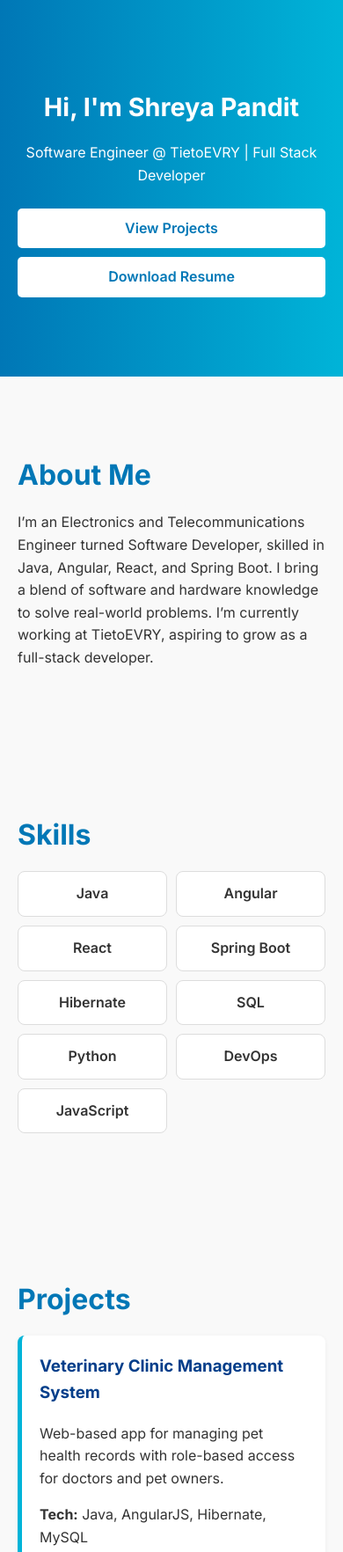
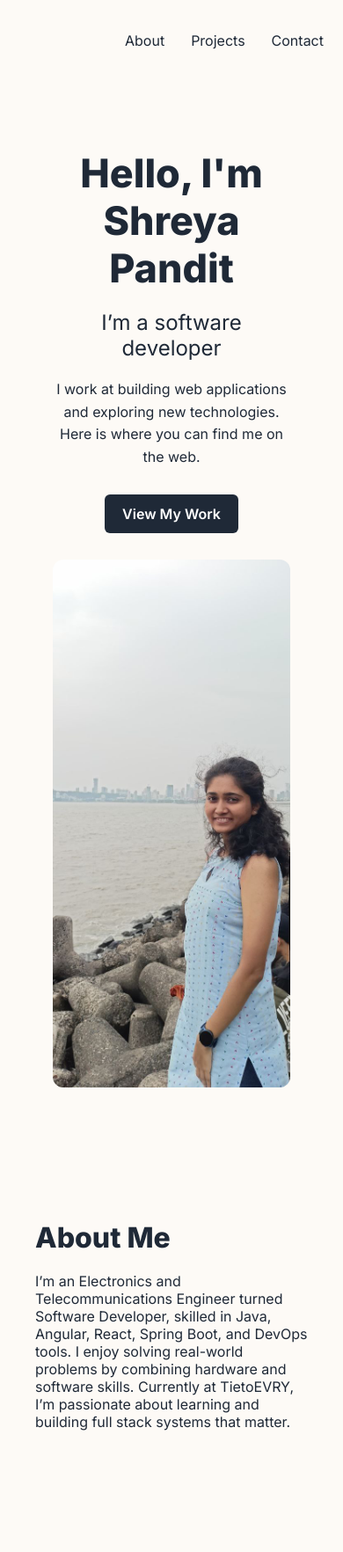
Before and after one commit to sap14/sap14.github.io, a plain HTML site: page index.html in a window 390 px wide. Shown: the top 1764 px of the page at 88% size. Drawn offline with Linux system fonts and the light colour scheme.

Commit message:
Added a few enhancements

```diff
--- a/index.html
+++ b/index.html
@@ -4,87 +4,69 @@
   <meta charset="UTF-8">
   <meta name="viewport" content="width=device-width, initial-scale=1.0">
   <title>Shreya Pandit | Portfolio</title>
+  <link href="https://fonts.googleapis.com/css2?family=Inter:wght@400;600;800&display=swap" rel="stylesheet">
   <link rel="stylesheet" href="style.css">
-  <link href="https://fonts.googleapis.com/css2?family=Inter:wght@400;600;700&display=swap" rel="stylesheet">
 </head>
 <body>
+  <nav class="navbar">
+    <ul>
+      <li><a href="#about">About</a></li>
+      <li><a href="#projects">Projects</a></li>
+      <li><a href="#contact">Contact</a></li>
+    </ul>
+  </nav>
+
   <header class="hero">
-    <h1>Hi, I'm Shreya Pandit</h1>
-    <p>Software Engineer @ TietoEVRY | Full Stack Developer</p>
-    <a href="#projects" class="btn">View Projects</a>
-    <a href="assets/resume.pdf" target="_blank" class="btn">Download Resume</a>
+    <div class="hero-text">
+      <h1>Hello, I'm <span>Shreya Pandit</span></h1>
+      <h2>I’m a software developer</h2>
+      <p>I work at building web applications and exploring new technologies. Here is where you can find me on the web.</p>
+      <a href="#projects" class="btn">View My Work</a>
+    </div>
+    <div class="hero-img">
+      <img src="assets/profile.jpg" alt="Shreya Pandit">
+    </div>
   </header>
 
   <section id="about">
     <h2>About Me</h2>
-    <p>I’m an Electronics and Telecommunications Engineer turned Software Developer, skilled in Java, Angular, React, and Spring Boot. I bring a blend of software and hardware knowledge to solve real-world problems. I’m currently working at TietoEVRY, aspiring to grow as a full-stack developer.</p>
-  </section>
-
-  <section id="skills">
-    <h2>Skills</h2>
-    <ul class="skills-grid">
-      <li>Java</li>
-      <li>Angular</li>
-      <li>React</li>
-      <li>Spring Boot</li>
-      <li>Hibernate</li>
-      <li>SQL</li>
-      <li>Python</li>
-      <li>DevOps</li>
-      <li>JavaScript</li>
-    </ul>
+    <p>I’m an Electronics and Telecommunications Engineer turned Software Developer, skilled in Java, Angular, React, Spring Boot, and DevOps tools. I enjoy solving real-world problems by combining hardware and software skills. Currently at TietoEVRY, I’m passionate about learning and building full stack systems that matter.</p>
   </section>
 
   <section id="projects">
     <h2>Projects</h2>
+    <div class="projects-grid">
       <div class="project">
         <h3>Veterinary Clinic Management System</h3>
-      <p>Web-based app for managing pet health records with role-based access for doctors and pet owners.</p>
-      <p><strong>Tech:</strong> Java, AngularJS, Hibernate, MySQL</p>
+        <p>Role-based app for pet health records.</p>
+        <small>Java, AngularJS, Hibernate, MySQL</small>
       </div>
       <div class="project">
         <h3>Spam Detection with ML</h3>
-      <p>Email/SMS spam detection using Naïve Bayes, SVM, and Random Forest with high accuracy.</p>
-      <p><strong>Tech:</strong> Python, NLP, TF-IDF, EDA</p>
+        <p>Email/SMS classifier using NLP & ML models.</p>
+        <small>Python, TF-IDF, Naïve Bayes, SVM</small>
       </div>
       <div class="project">
-      <h3>Smart LPG Monitoring</h3>
-      <p>IoT-based system for gas leakage detection and automatic cylinder booking notifications.</p>
-      <p><strong>Tech:</strong> NodeMCU, Sensors, Blynk App, Proteus</p>
+        <h3>LPG Monitoring System</h3>
+        <p>IoT-based solution for leak alerts and auto-booking.</p>
+        <small>NodeMCU, Blynk App, Sensors</small>
       </div>
       <div class="project">
         <h3>Women’s Safety Device</h3>
-      <p>Low-cost emergency alert device using GPS and GSM to notify family and police.</p>
-      <p><strong>Tech:</strong> Arduino, GSM, GPS</p>
+        <p>Emergency alert device using GSM & GPS.</p>
+        <small>Arduino, GSM Module, GPS</small>
       </div>
-  </section>
-
-  <section id="experience">
-    <h2>Experience</h2>
-    <ul>
-      <li><strong>Software Engineer</strong> @ TietoEVRY (Apr 2025 – Present)</li>
-      <li><strong>Junior Software Engineer</strong> (Jul 2022 – Mar 2025)</li>
-    </ul>
-  </section>
-
-  <section id="certifications">
-    <h2>Certifications</h2>
-    <ul>
-      <li>Sensors and Sensor Circuit Design</li>
-      <li>Cybersecurity Tools & Attacks</li>
-      <li>Introduction to Virtual Reality</li>
-      <li>Introduction to Artificial Intelligence</li>
-    </ul>
+    </div>
   </section>
 
   <section id="contact">
     <h2>Contact</h2>
     <p>Email: <a href="mailto:shreya14pandit@gmail.com">shreya14pandit@gmail.com</a></p>
-    <p>LinkedIn: <a href="https://www.linkedin.com/in/shreya-pandit-web" target="_blank">linkedin.com/in/shreya-pandit-web</a></p>
+    <p>LinkedIn: <a href="https://linkedin.com/in/shreya-pandit-web" target="_blank">linkedin.com/in/shreya-pandit-web</a></p>
   </section>
 
   <footer>
-    <p>&copy; 2025 Shreya Pandit. All rights reserved.</p>
+    <p>&copy; 2025 Shreya Pandit</p>
   </footer>
 </body>
 </html>
--- a/style.css
+++ b/style.css
@@ -1,124 +1,178 @@
-/* Base Styling */
 body {
+  margin: 0;
   font-family: 'Inter', sans-serif;
-  margin: 0;
-  padding: 0;
-  line-height: 1.6;
-  color: #333;
-  background-color: #f9f9f9;
+  background-color: #fdfaf6;
+  color: #1f2937;
 }
 
-a {
-  color: #0066cc;
-  text-decoration: none;
+.navbar {
+  background: transparent;
+  padding: 20px 40px;
+  display: flex;
+  justify-content: flex-end;
+  position: fixed;
+  width: 100%;
+  z-index: 10;
 }
 
-a:hover {
-  text-decoration: underline;
+.navbar ul {
+  display: flex;
+  list-style: none;
+  gap: 30px;
 }
 
-/* Header / Hero */
-.hero {
-  background: linear-gradient(to right, #0077b6, #00b4d8);
-  color: #fff;
-  text-align: center;
-  padding: 80px 20px;
+.navbar a {
+  text-decoration: none;
+  color: #1f2937;
+  font-weight: 500;
+  font-size: 1rem;
 }
 
-.hero h1 {
-  font-size: 2.5rem;
-  margin-bottom: 0.5rem;
+.navbar a:hover {
+  color: #3f82e0;
 }
 
-.hero p {
-  font-size: 1.2rem;
-  margin-bottom: 1.5rem;
+.hero {
+  display: flex;
+  justify-content: space-between;
+  align-items: center;
+  padding: 120px 60px 60px;
+  flex-wrap: wrap;
 }
 
-.btn {
+.hero-text {
+  flex: 1 1 45%;
+  max-width: 500px;
+}
+
+.hero-text h1 {
+  font-size: 2.8rem;
+  margin-bottom: 10px;
+}
+
+.hero-text h1 span {
+  font-weight: 800;
+}
+
+.hero-text h2 {
+  font-size: 1.5rem;
+  margin-bottom: 20px;
+  font-weight: 400;
+}
+
+.hero-text p {
+  margin-bottom: 30px;
+  font-size: 1rem;
+  line-height: 1.6;
+}
+
+.hero-text .btn {
   display: inline-block;
-  margin: 0 10px;
-  padding: 10px 20px;
-  background: #fff;
-  color: #0077b6;
-  border-radius: 5px;
+  background-color: #1f2937;
+  color: white;
+  padding: 12px 20px;
+  border-radius: 6px;
+  text-decoration: none;
   font-weight: 600;
   transition: background 0.3s ease;
 }
 
-.btn:hover {
-  background: #e0e0e0;
+.hero-text .btn:hover {
+  background-color: #2563eb;
+}
+
+.hero-img {
+  flex: 1 1 45%;
+  text-align: center;
+}
+
+.hero-img img {
+  width: 100%;
+  max-width: 320px;
+  border-radius: 12px;
+  object-fit: cover;
 }
 
 /* Section Styling */
 section {
-  padding: 60px 20px;
+  padding: 60px 40px;
   max-width: 1000px;
   margin: auto;
 }
 
 h2 {
   font-size: 2rem;
-  margin-bottom: 1rem;
-  color: #0077b6;
+  margin-bottom: 20px;
+  color: #1f2937;
 }
 
-ul {
-  padding-left: 20px;
+/* Projects Grid */
+.projects-grid {
+  display: grid;
+  grid-template-columns: repeat(auto-fit, minmax(260px, 1fr));
+  gap: 20px;
 }
 
-.skills-grid {
-  display: grid;
-  grid-template-columns: repeat(auto-fit, minmax(120px, 1fr));
-  gap: 10px;
-  list-style: none;
-  padding: 0;
-  text-align: center;
+.project {
+  background-color: #ffffff;
+  padding: 20px;
+  border-radius: 10px;
+  box-shadow: 0 4px 14px rgba(0,0,0,0.04);
+  transition: transform 0.3s ease;
 }
 
-.skills-grid li {
-  background: #fff;
-  border: 1px solid #ddd;
-  padding: 12px;
-  border-radius: 8px;
-  font-weight: 600;
-}
-
-/* Project Cards */
-.project {
-  background: #fff;
-  border-left: 5px solid #00b4d8;
-  padding: 20px;
-  margin-bottom: 20px;
-  border-radius: 8px;
-  box-shadow: 0 1px 5px rgba(0,0,0,0.05);
+.project:hover {
+  transform: translateY(-5px);
 }
 
 .project h3 {
-  margin-top: 0;
-  color: #023e8a;
+  margin: 0;
+  color: #3f82e0;
+}
+
+.project small {
+  display: block;
+  margin-top: 10px;
+  color: #555;
+}
+
+/* Contact */
+#contact p a {
+  color: #3f82e0;
+  text-decoration: none;
+}
+
+#contact p a:hover {
+  text-decoration: underline;
 }
 
 /* Footer */
 footer {
   text-align: center;
   padding: 30px;
-  background: #023e8a;
-  color: #fff;
+  background: #1f2937;
+  color: white;
+  font-size: 0.9rem;
+  margin-top: 60px;
 }
 
 /* Responsive */
-@media (max-width: 600px) {
-  .hero h1 {
-    font-size: 1.8rem;
+@media (max-width: 768px) {
+  .hero {
+    flex-direction: column;
+    text-align: center;
+    padding-top: 140px;
   }
 
-  .hero p {
-    font-size: 1rem;
+  .navbar {
+    justify-content: center;
   }
 
-  .btn {
-    display: block;
-    margin: 10px auto;
+  .hero-text, .hero-img {
+    flex: 1 1 100%;
+  }
+
+  .hero-img img {
+    margin-top: 30px;
   }
 }
```
Also changed, not shown: assets/profile.jpg (added). Lines whose indentation alone changed are shown as unchanged.
